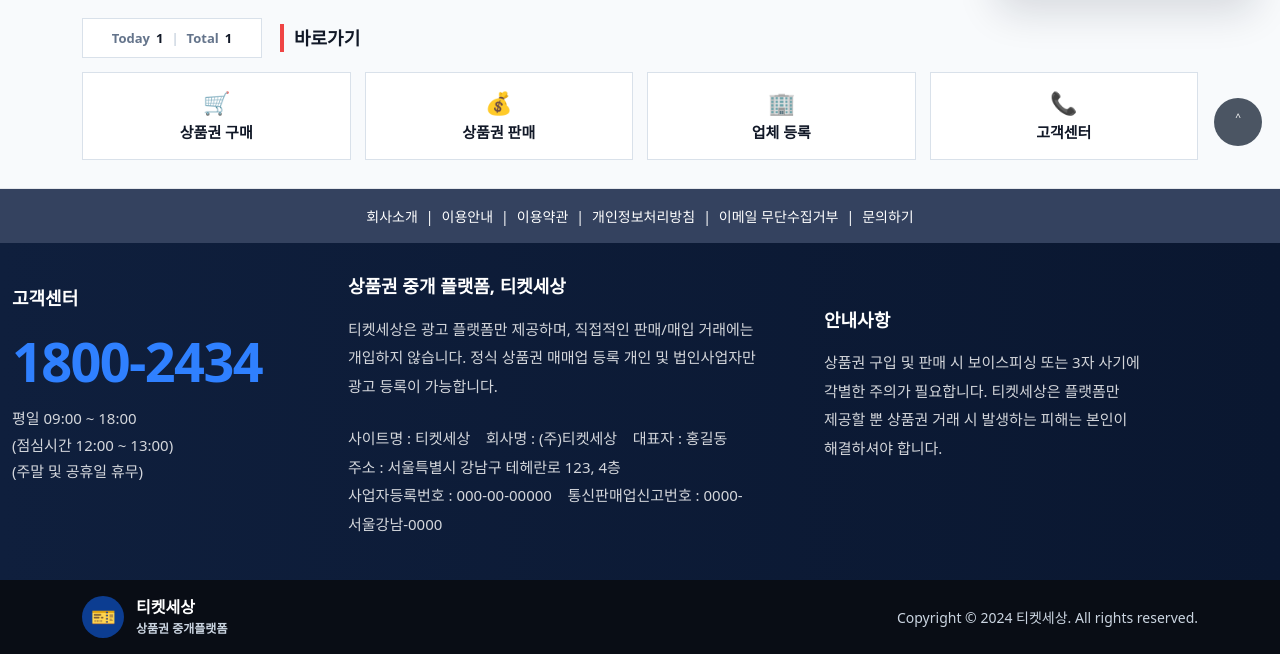
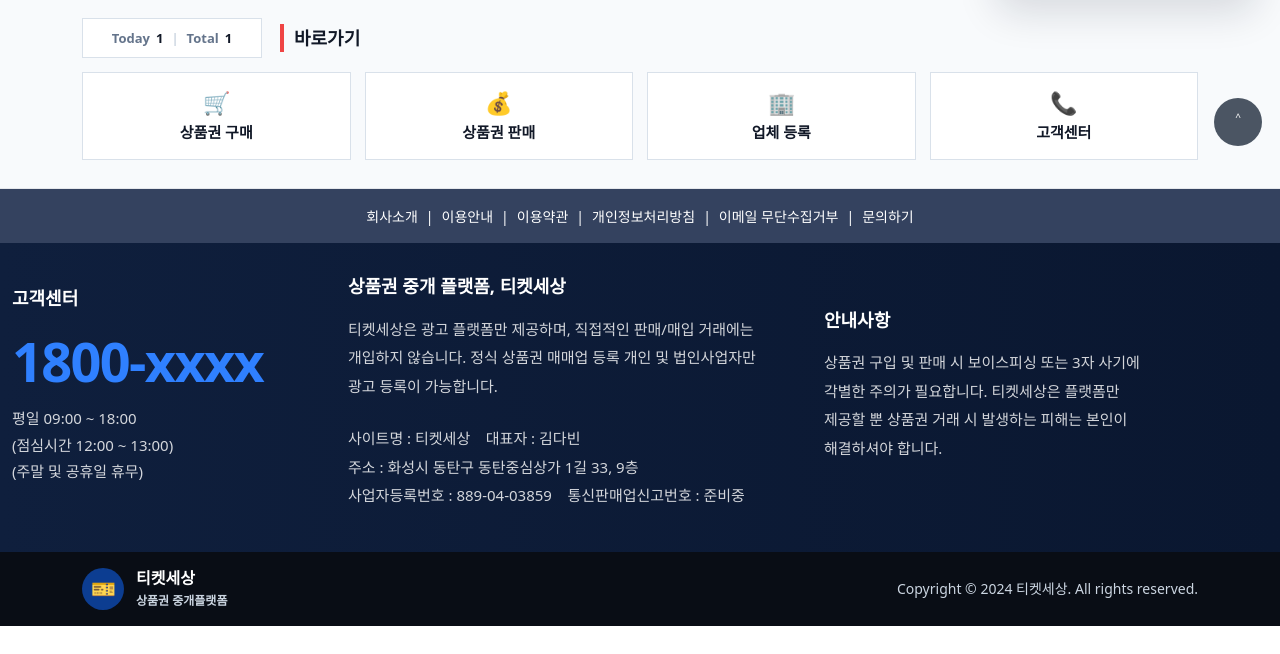
Before and after one commit to sangwoodevelopment/ticket-se, a Django app: page /community/ in a window 1280 px wide. Shown: the part 630-1284 px from the top of the page. After the commit the page ends 1256 px from the top, so only its background shows below. Run offline with Django 5.2, Linux system fonts and the light colour scheme; the visitor is signed in with stand-in values (Sample User, id 1); data comes from the database, SQL or seed files in the repository; data that the repository does not hold is empty; some libraries are stand-ins or nearby versions.

Commit message:
하단 정보 수정

```diff
--- a/templates/site/base_site.html
+++ b/templates/site/base_site.html
@@ -210,7 +210,7 @@
     <div class="container ts-footer-main-inner">
       <div class="ts-footer-col customer">
         <h3>고객센터</h3>
-        <div class="phone">1800-2434</div>
+        <div class="phone">1800-xxxx</div>
         <p>
           평일 09:00 ~ 18:00<br>
           (점심시간 12:00 ~ 13:00)<br>
@@ -225,9 +225,9 @@
           정식 상품권 매매업 등록 개인 및 법인사업자만 광고 등록이 가능합니다.
         </p>
         <p class="meta">
-          사이트명 : 티켓세상 &nbsp;&nbsp; 회사명 : (주)티켓세상 &nbsp;&nbsp; 대표자 : 홍길동<br>
-          주소 : 서울특별시 강남구 테헤란로 123, 4층<br>
-          사업자등록번호 : 000-00-00000 &nbsp;&nbsp; 통신판매업신고번호 : 0000-서울강남-0000
+          사이트명 : 티켓세상 &nbsp;&nbsp; 대표자 : 김다빈<br>
+          주소 : 화성시 동탄구 동탄중심상가 1길 33, 9층<br>
+          사업자등록번호 : 889-04-03859 &nbsp;&nbsp; 통신판매업신고번호 : 준비중
         </p>
       </div>
 
```
